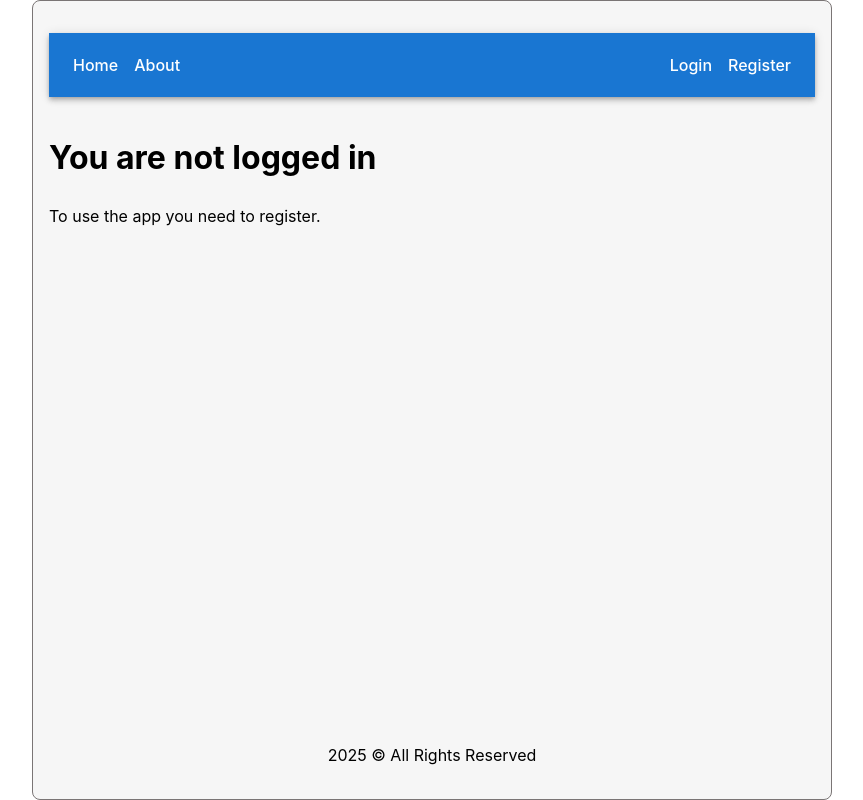
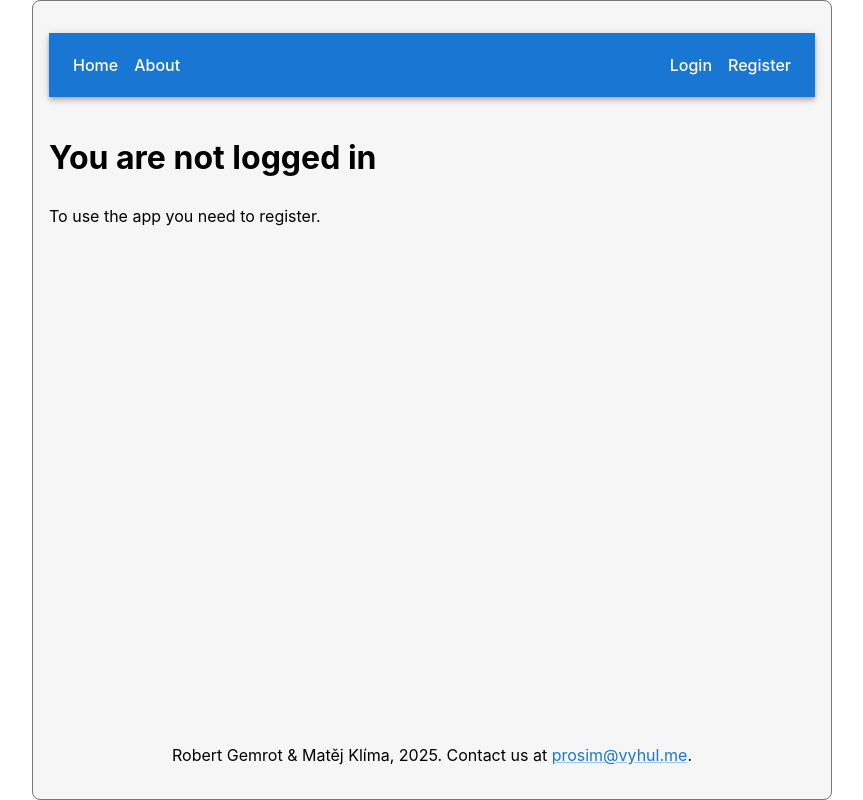
Before and after one commit to metju-ac/train-me-maybe, a React (Vite) app in the folder frontend/: page / in a window 1280 px wide. Shown: the whole page, without its empty margins (208-1071 px from the left). Built offline with nearby package versions, Linux system fonts and the light colour scheme.

Commit message:
Add email into footer

```diff
--- a/frontend/src/components/Footer.tsx
+++ b/frontend/src/components/Footer.tsx
@@ -1,5 +1,11 @@
-import { Box } from "@mui/material";
+import config from "@/config";
+import { Box, Link } from "@mui/material";
 
 export default function Footer() {
-  return <Box marginY={2}>2025 © All Rights Reserved</Box>;
+  return (
+    <Box marginY={2}>
+      Robert Gemrot & Matěj Klíma, 2025. Contact us at{" "}
+      <Link href={`mailto:${config.supportEmail}`}>{config.supportEmail}</Link>.
+    </Box>
+  );
 }
--- a/frontend/src/config.ts
+++ b/frontend/src/config.ts
@@ -5,9 +5,15 @@ if (!baseUrl || baseUrl === "") {
 
 const useMocks = import.meta.env.VITE_USE_MOCKS === "true";
 
+const supportEmail = import.meta.env.VITE_SUPPORT_EMAIL;
+if (!supportEmail || supportEmail === "") {
+  throw new Error("VITE_SUPPORT_EMAIL is not set");
+}
+
 const config = {
   baseUrl,
   useMocks,
+  supportEmail,
 };
 
 export default config;
```
Also changed, not shown: 2 other files (tests, documents, lock files or other folders).
